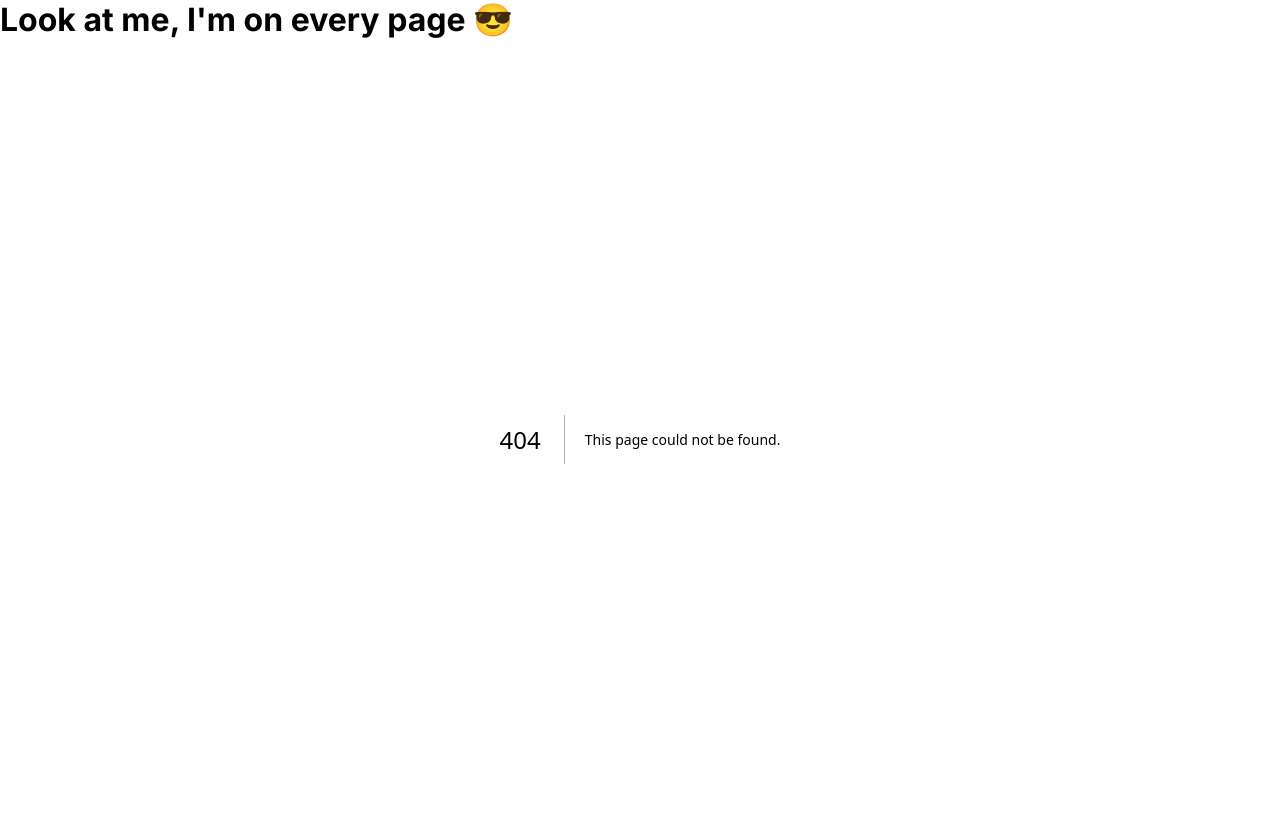
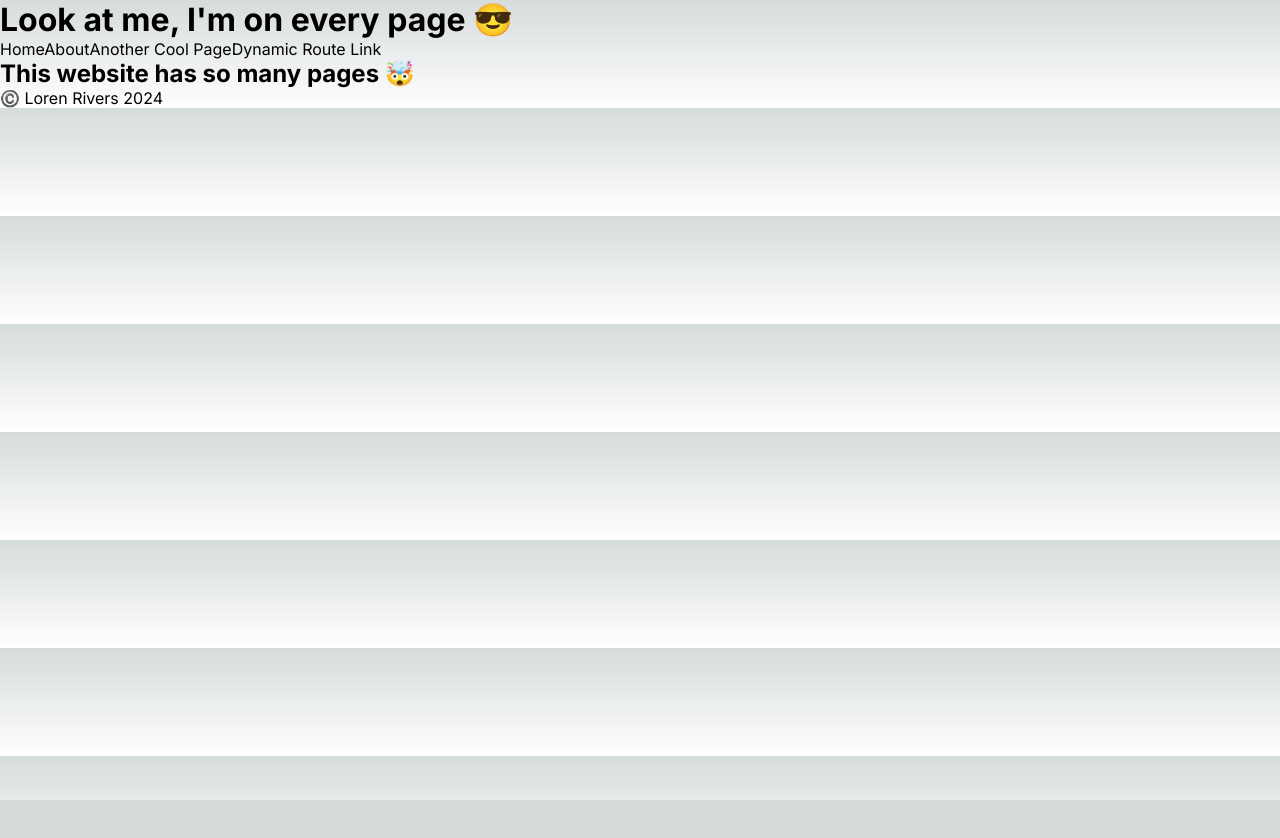
Before and after one commit to lorenrivers/nextjs-intro, a Next.js app: page /about in a window 1280 px wide. Before the commit this address had no page. After the commit the page ends 800 px from the top, so only its background shows below. Built offline with nearby package versions, Linux system fonts and the light colour scheme.

Commit message:
dynamic routing workshop included

```diff
--- /dev/null
+++ b/src/app/about/page.js
@@ -0,0 +1,7 @@
+export default function AboutPage() {
+  return (
+    <div>
+      <h2>This website has so many pages 🤯</h2>
+    </div>
+  );
+}
--- a/src/app/another-cool-page/page.js
+++ b/src/app/another-cool-page/page.js
@@ -1,7 +1,7 @@
 export default function AnotherPage() {
   return (
     <div>
-      <h2>WOW... Another Page!!</h2>
+      <h2>WOW... another page!!</h2>
     </div>
   );
 }
--- a/src/app/layout.js
+++ b/src/app/layout.js
@@ -1,4 +1,5 @@
 import { Inter } from "next/font/google";
+import Link from "next/link";
 import "./globals.css";
 
 const inter = Inter({ subsets: ["latin"] });
@@ -12,8 +13,17 @@ export default function RootLayout({ children }) {
   return (
     <html lang="en">
       <body className={inter.className}>
-        <h1>Look at me, I'm on every page 😎</h1>
+        <header>
+          <h1>Look at me, I'm on every page 😎</h1>
+          <nav>
+            <Link href="/">Home</Link>
+            <Link href="/about">About</Link>
+            <Link href="/another-cool-page">Another Cool Page</Link>
+            <Link href="/another-cool-page/1">Dynamic Route Link</Link>
+          </nav>
+        </header>
         {children}
+        <footer>©️ Loren Rivers 2024</footer>
       </body>
     </html>
   );
--- a/src/app/page.js
+++ b/src/app/page.js
@@ -1,6 +1,5 @@
 import Image from "next/image";
 import styles from "./page.module.css";
-import AnotherPage from "./another-cool-page/page";
 
 export default function Home() {
   return (
```
Also changed, not shown: src/app/another-cool-page/[id]/[commentId]/page.js (added, +8 -0 lines), src/app/another-cool-page/[id]/page.js (added, +8 -0 lines).
